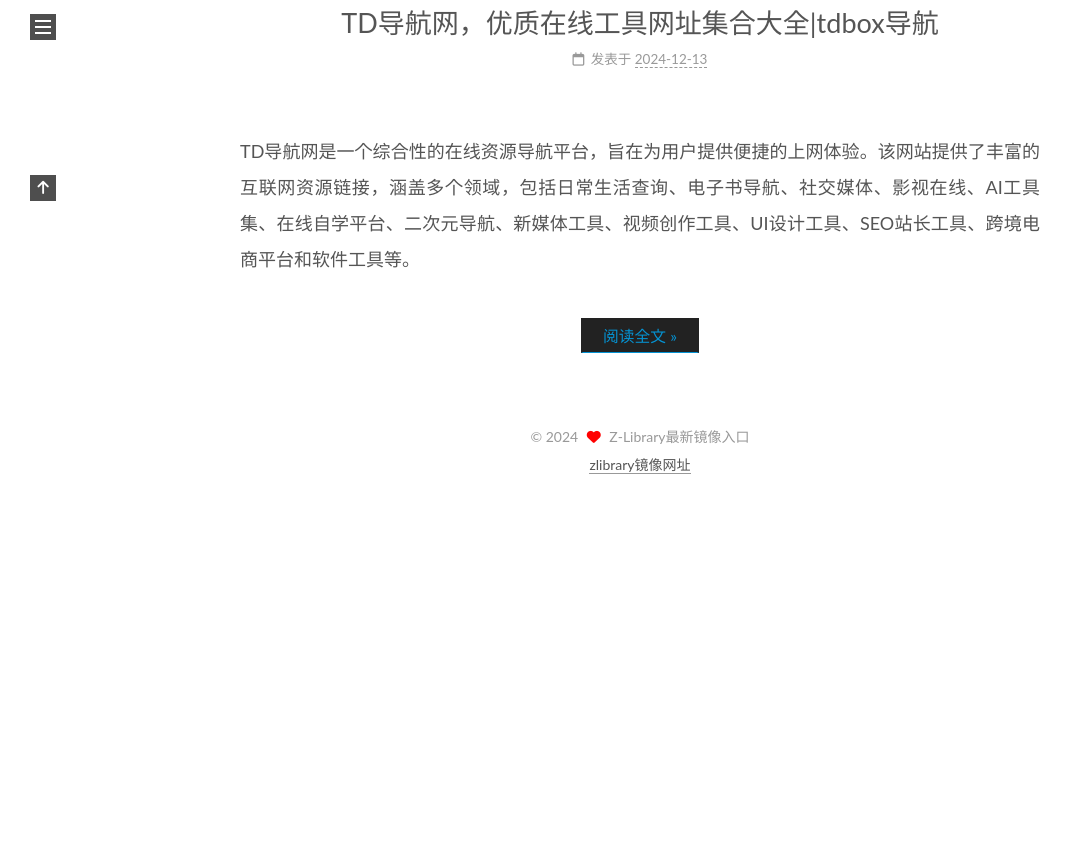
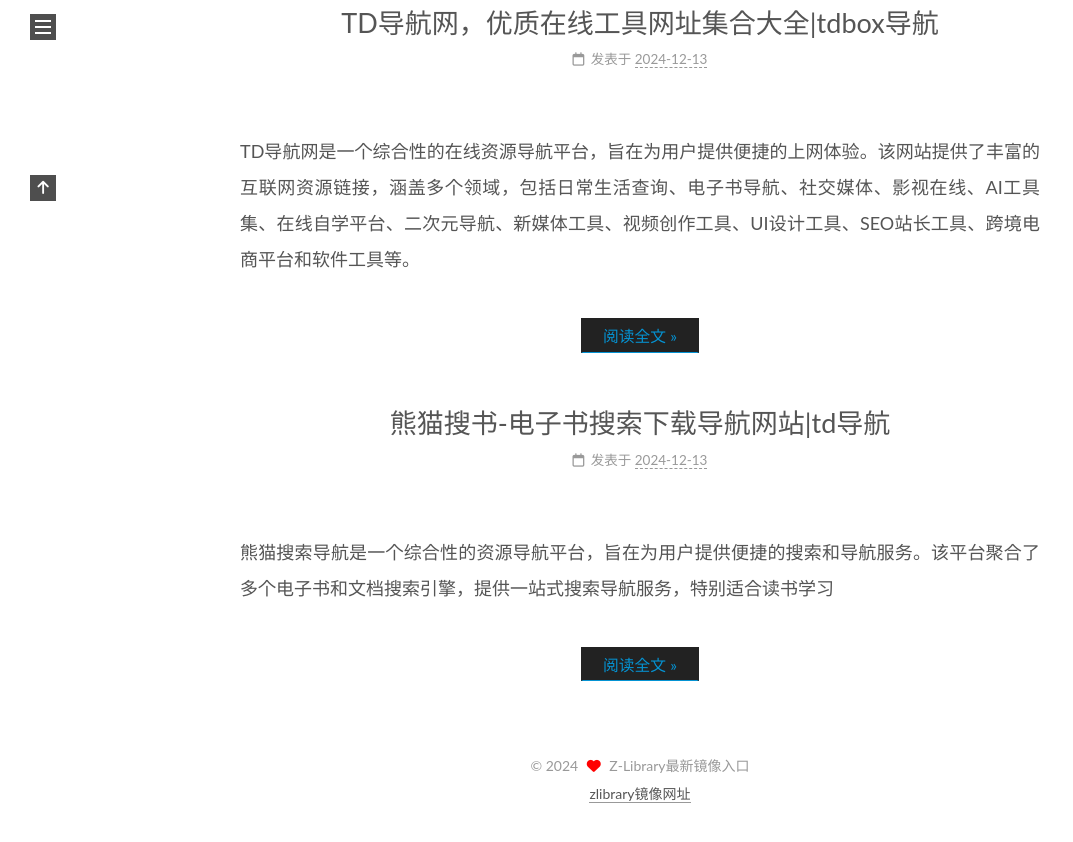
Before and after one commit to zlibrarybook/zlibrarybook.github.io, a plain HTML site: page index.html in a window 1280 px wide. Shown: the part 699-1541 px from the top of the page, without its empty margins (0-1073 px from the left). Before the commit the page ends 1258 px from the top, so only its background shows below. Drawn offline with nearby package versions, Linux system fonts and the light colour scheme.

Commit message:
Update index.html

```diff
--- a/index.html
+++ b/index.html
@@ -195,6 +195,34 @@
                     </div>
                 </article>
 
+                                <article itemscope  class="post-content" lang="">
+                    <div style="margin-bottom: 50px; clear: both">
+                        <header class="post-header">
+                            <h2 class="post-title" itemprop="name headline">
+                                <a href="/p/xmsoushu.html" class="post-title-link" itemprop="url">熊猫搜书-电子书搜索下载导航网站|td导航</a>
+                            </h2>
+
+                            <div class="post-meta-container">
+                                <div class="post-meta">
+                                  <span class="post-meta-item">
+                                    <span class="post-meta-item-icon">
+                                      <i class="far fa-calendar"></i>
+                                    </span>
+                                    <span class="post-meta-item-text">发表于</span>
+                                    <time title="创建时间：2024-12-13" itemprop="dateCreated datePublished" datetime="2024-12-13">2024-12-13</time>
+                                  </span>
+                                </div>
+                            </div>
+                        </header>
+                        <div class="post-body" itemprop="articleBody">
+                            <p>熊猫搜索导航是一个综合性的资源导航平台，旨在为用户提供便捷的搜索和导航服务。该平台聚合了多个电子书和文档搜索引擎，提供一站式搜索导航服务，特别适合读书学习</p>
+                            <div class="post-button">
+                                <a class="btn" href="/p/xmsoushu.html" rel="contents">阅读全文 &raquo;</a>
+                            </div>
+                        </div>
+                    </div>
+                </article>
+
 
     <footer class="footer">
         <div class="footer-inner">
```
